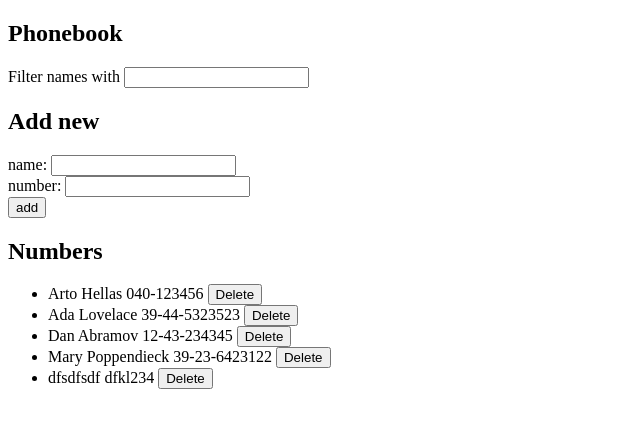
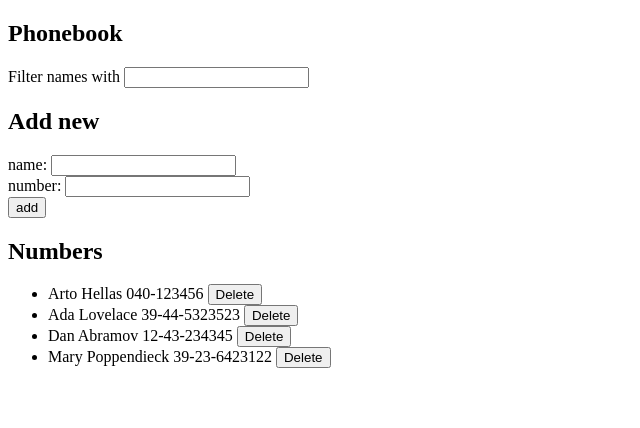
Before and after one commit to hullcaid/full-stack-2020-palautettavat, a React (Create React App) app in the folder osa2/puhelinluettelo/: page / in a window 1280 px wide. Shown: the top 428 px of the page, without its empty margins (0-640 px from the left). Built offline with nearby package versions, Linux system fonts and the light colour scheme; data requests are answered from the project's data file.

Commit message:
Tehtävä 2.19

```diff
--- a/osa2/puhelinluettelo/db.json
+++ b/osa2/puhelinluettelo/db.json
@@ -19,11 +19,6 @@
       "name": "Mary Poppendieck",
       "number": "39-23-6423122",
       "id": 4
-    },
-    {
-      "name": "dfsdfsdf",
-      "number": "dfkl234",
-      "id": 5
     }
   ]
 }
--- a/osa2/puhelinluettelo/src/App.js
+++ b/osa2/puhelinluettelo/src/App.js
@@ -2,13 +2,17 @@
 import Filter from './components/Filter'
 import PersonForm from './components/PersonForm'
 import Persons from './components/Persons'
+import Notification from './components/Notification'
 import listingService from './services/persons'
+import './index.css'
+
 
 const App = () => {
   const [ persons, setPersons] = useState([])
   const [ newName, setNewName ] = useState('')
   const [ newNumber, setNewNumber ] = useState('')
   const [ filterString, setFilterString] = useState('')
+  const [ notificationMessage, setNotificationMessage] = useState(null)
 
   useEffect(() => {
     listingService.getAll()
@@ -28,6 +32,10 @@
             setPersons(persons.map(person => person.id !== response.id ? person : response))
             setNewName('')
             setNewNumber('')
+            setNotificationMessage(`Changed ${response.name}`)
+            setTimeout(()=>{
+              setNotificationMessage(null)
+            }, 5000)
           })
       }
 	  } else {
@@ -41,6 +49,10 @@
         setNewName('')
         setNewNumber('')
         setFilterString('')
+        setNotificationMessage(`Added ${response.name}`)
+        setTimeout(()=> {
+          setNotificationMessage(null)
+        }, 5000)
       })
 	  }
   }
@@ -66,15 +78,20 @@
     if(window.confirm(`Delete ${personToDelete.name}?`)) {
       // console.log(`Deleting ${personToDelete.name}`)
       listingService.remove(id)
-        .then(
+        .then(()=>{
           setPersons(persons.filter(person => person.id !== id))
-        )
+          setNotificationMessage(`Removed ${personToDelete.name}`)
+          setTimeout(() => {
+            setNotificationMessage(null)
+          }, 5000)
+        })
     }
   }
 
   return (
     <div>
       <h2>Phonebook</h2>
+      <Notification message={notificationMessage}/>
       <Filter filterValue={filterString} handleFilterChange={handleFilterChange}/>
       <h2>Add new</h2>
       <PersonForm
--- /dev/null
+++ b/osa2/puhelinluettelo/src/components/Notification.js
@@ -0,0 +1,15 @@
+import React from 'react'
+
+const Notification = ({ message }) => {
+	if (message === null) {
+		return null
+	}
+
+	return (
+		<div className="notification">
+			{message}
+		</div>
+	)
+}
+
+export default Notification
--- a/osa2/puhelinluettelo/src/index.css
+++ b/osa2/puhelinluettelo/src/index.css
@@ -1,13 +1,9 @@
-body {
-  margin: 0;
-  font-family: -apple-system, BlinkMacSystemFont, 'Segoe UI', 'Roboto', 'Oxygen',
-    'Ubuntu', 'Cantarell', 'Fira Sans', 'Droid Sans', 'Helvetica Neue',
-    sans-serif;
-  -webkit-font-smoothing: antialiased;
-  -moz-osx-font-smoothing: grayscale;
+.notification {
+  color: green;
+  background: lightgrey;
+  font-size: 20px;
+  border-style: solid;
+  border-radius: 5px;
+  padding: 10px;
+  margin-bottom: 10px;
 }
-
-code {
-  font-family: source-code-pro, Menlo, Monaco, Consolas, 'Courier New',
-    monospace;
-}
```
